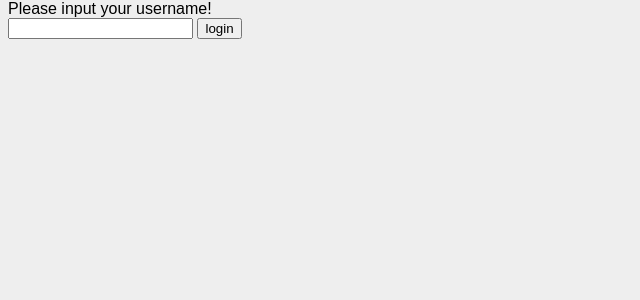
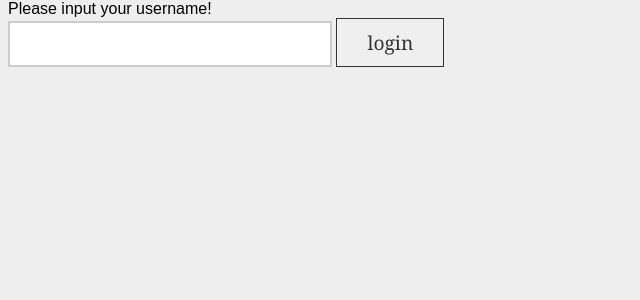
Before and after one commit to whywaita/qiita-collector, a Python web app: template templates/login.html in a window 1280 px wide. Shown: the part 53-353 px from the top of the page, without its empty margins (0-640 px from the left). Run offline with Jinja, Linux system fonts and the light colour scheme; the template is opened without the code that fills it, so the values that code supplies are empty.

Commit message:
apply textbox css

```diff
--- a/templates/login.html
+++ b/templates/login.html
@@ -2,7 +2,7 @@
 {% block login %}
   Please input your username!
   <form action="/login" method="POST">
-    <input type="text" name="username">
-    <input type="submit" value="login">
+    <input type="text" name="username" class="textbox">
+    <input type="submit" value="login" class="submit">
   </form>
 {% endblock %}
```
